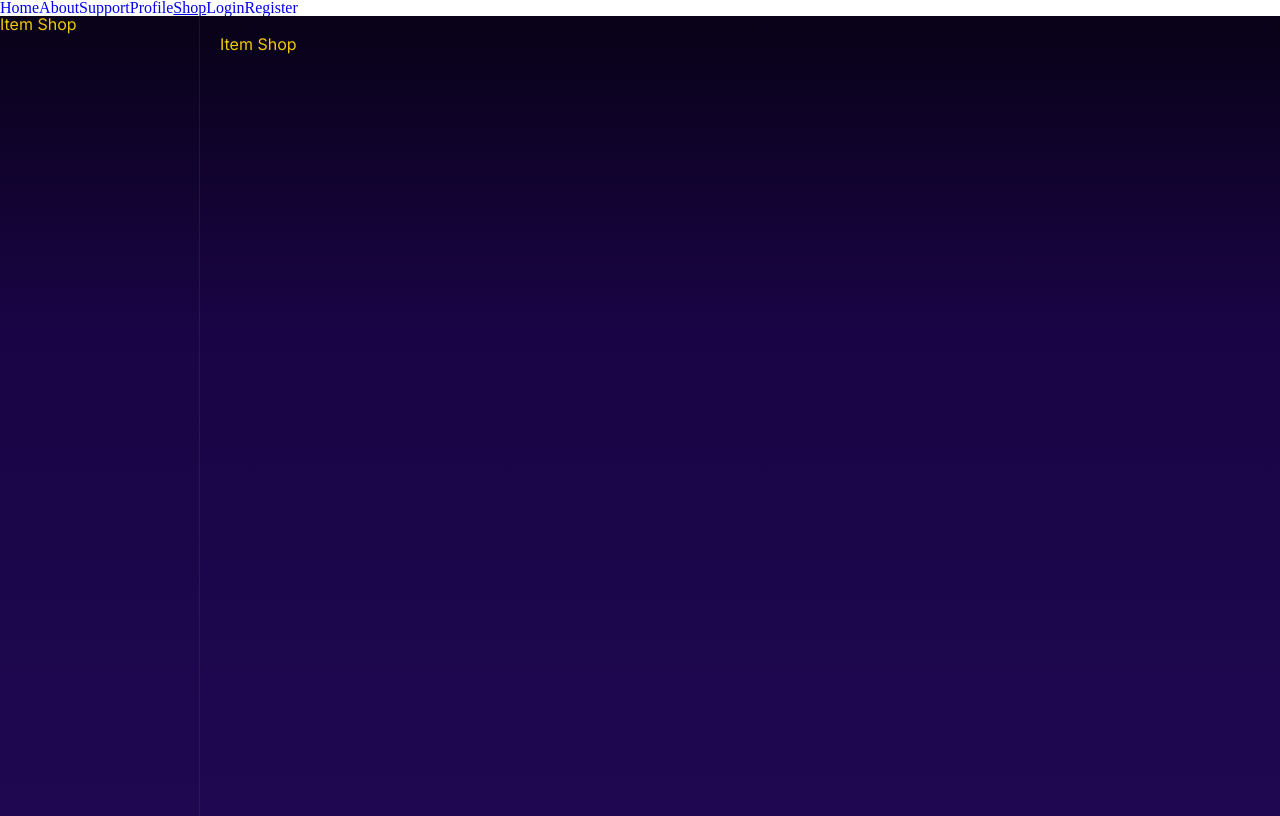
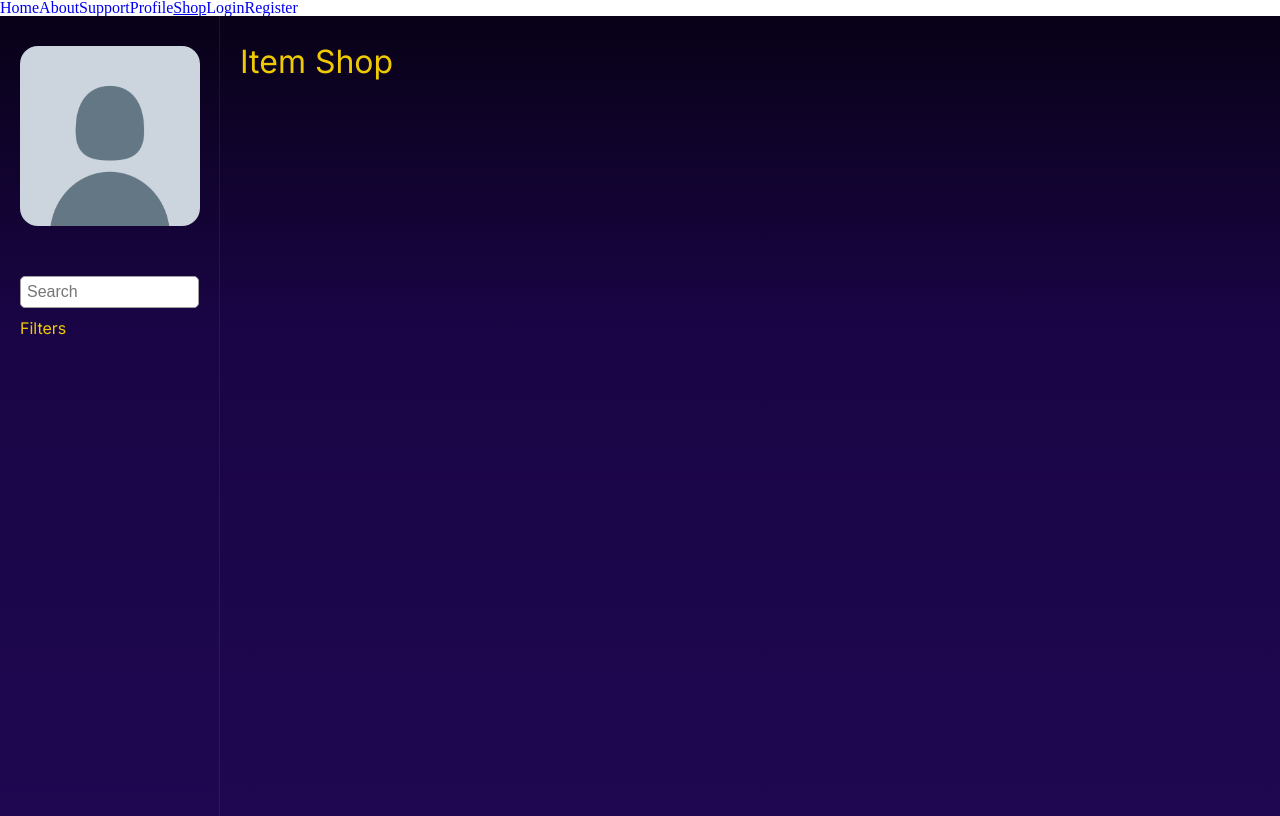
Before and after one commit to Kspiropali/final-frontier, a React (Vite) app in the folder client/: page /shop in a window 1280 px wide. Built offline with nearby package versions, Linux system fonts and the light colour scheme.

Commit message:
added item search bar, testing out avatar in top left of page

```diff
--- a/client/src/assets/css/shop.css
+++ b/client/src/assets/css/shop.css
@@ -14,8 +14,9 @@
         rgb(31.1, 7.74, 80.75) 100%
       );
     color: #ffd700f0;
-    width: 200px;
+    width: 220px;
     border-right: 1px solid #cccccc16;
+    padding: 20px;
   }
 
   .shop .shop-content {
@@ -29,3 +30,41 @@
     flex: 1;
     padding: 20px;
   }
+
+  .shop-header {
+    font-size: 32px;
+    margin-top: 10px;
+  }
+
+.avatar-box {
+    width: 180px;
+    height: 180px;
+    display: flex;
+    justify-content: center;
+    align-items: center;
+    border-radius: 10%;
+    overflow: hidden;
+    margin-top: 10px;
+  }
+
+  .avatar {
+    width: 100%;
+    height: 100%;
+    border-radius: 8%;
+    border: 3px rgb(25.23, 4.6, 69.06) 39.06%;
+  }
+
+  .search-item input[type="text"] {
+    width: 100%;
+    padding: 6px;
+    margin-bottom: 12px;
+    border: 1px solid #ccc;
+    border-radius: 5px;
+    font-size: 16px;
+    margin-top: 50px;
+  }
+
+  .search-item input[type="text"] {
+    outline: none;
+    border-color: #9f9fa0;
+  }
--- a/client/src/components/ItemSidebar/index.jsx
+++ b/client/src/components/ItemSidebar/index.jsx
@@ -1,11 +1,23 @@
 import React, { useState, useEffect } from 'react'
+import { SearchItem } from '../../components';
+import avatarImage from '../../assets/images/default.png'
 
 const ItemSidebar = () => {
 
   return (
+    <>
       <div className="sidebar">
-        <h3>Item Shop</h3>
+        <div className="avatar-box">
+        <img
+          src={avatarImage}
+          alt="User Avatar"
+          className="avatar"
+        />
+        </div>
+        <SearchItem />
+        <h3>Filters</h3>
       </div>
+    </>
   );
 }
 
--- a/client/src/components/SearchItem/index.jsx
+++ b/client/src/components/SearchItem/index.jsx
@@ -1,20 +1,20 @@
-// import React from 'react'
+import React from 'react'
 
-// const SearchItem = ({ searchQuery, setSearchQuery }) => {
+const SearchItem = ({ searchQuery, setSearchQuery }) => {
 
-//   return (
-//     <section className="search-item">
-//       <input
-//         type="text"
-//         placeholder="Search"
-//         value={searchQuery}
-//         onChange={(e) => {
-//           const searchTerm = e.target.value.toLowerCase();
-//           setSearchQuery(searchTerm);
-//         }}
-//       />
-//     </section>
-//   );
-// };
+  return (
+    <section className="search-item">
+      <input
+        type="text"
+        placeholder="Search"
+        value={searchQuery}
+        onChange={(e) => {
+          const searchTerm = e.target.value.toLowerCase();
+          setSearchQuery(searchTerm);
+        }}
+      />
+    </section>
+  );
+};
 
-// export default SearchItem
+export default SearchItem
--- a/client/src/components/index.js
+++ b/client/src/components/index.js
@@ -3,4 +3,4 @@ export { default as ProfileInfo } from './ProfileInfo'
 export { default as Buttons } from './Buttons'
 export { default as Stats } from './Stats'
 export { default as ItemSidebar } from './ItemSidebar'
-// export { default as SearchItem } from './SearchItem'
+export { default as SearchItem } from './SearchItem'
--- a/client/src/pages/Shop/index.jsx
+++ b/client/src/pages/Shop/index.jsx
@@ -7,7 +7,7 @@ const Shop = () => {
         <main className="shop">
             <ItemSidebar />
             <div className="shop-content">
-                <h1>Item Shop</h1>
+                <h1 className="shop-header">Item Shop</h1>
             </div>
         </main>
       );
```
Also changed, not shown: client/src/assets/images/default.png (added).
